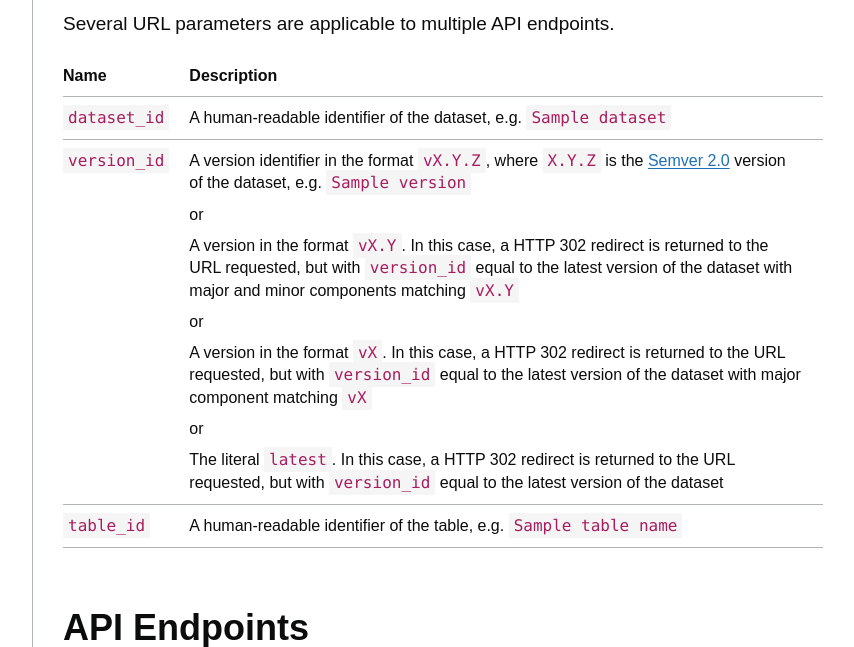
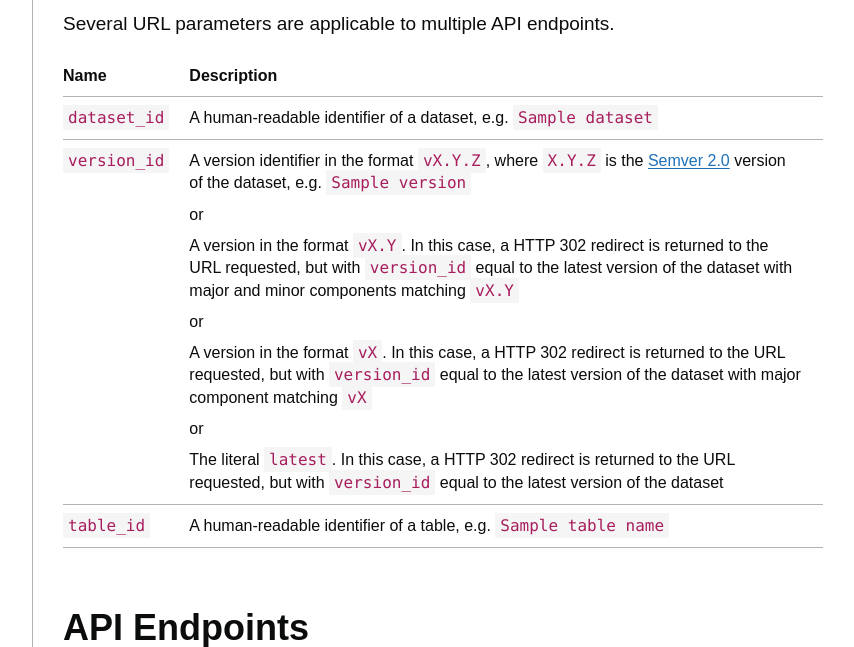
Before and after one commit to uktrade/public-data-api, a Flask app: template templates/docs.html in a window 1280 px wide. Shown: the part 1372-2019 px from the top of the page, without its empty margins (298-1152 px from the left). Run offline with Flask 2, Linux system fonts and the light colour scheme; the template is opened without the code that fills it: most values are stand-ins (such as "Sample title", 1, 10 or a date in 2020).

Commit message:
docs: consistency in common parameters - use 'a' rather than 'the'

```diff
--- a/templates/docs.html
+++ b/templates/docs.html
@@ -157,7 +157,7 @@
               <tbody class="govuk-table__body">
                 <tr class="govuk-table__row">
                   <td scope="row" class="govuk-table__cell"><code class="hljs html nowrap">dataset_id</code></td>
-                  <td class="govuk-table__cell">A human-readable identifier of the dataset, e.g. <code>{{ dataset }}</code></td>
+                  <td class="govuk-table__cell">A human-readable identifier of a dataset, e.g. <code>{{ dataset }}</code></td>
                 </tr>
                 <tr class="govuk-table__row">
                   <td scope="row" class="govuk-table__cell"><code class="hljs html nowrap">version_id</code></td>
@@ -173,7 +173,7 @@
                 </tr>
                 <tr class="govuk-table__row">
                   <td scope="row" class="govuk-table__cell"><code class="hljs html nowrap">table_id</code></td>
-                  <td class="govuk-table__cell">A human-readable identifier of the table, e.g. <code>{{ table_name }}</code></td>
+                  <td class="govuk-table__cell">A human-readable identifier of a table, e.g. <code>{{ table_name }}</code></td>
                 </tr>
               </tbody>
             </table>
```
